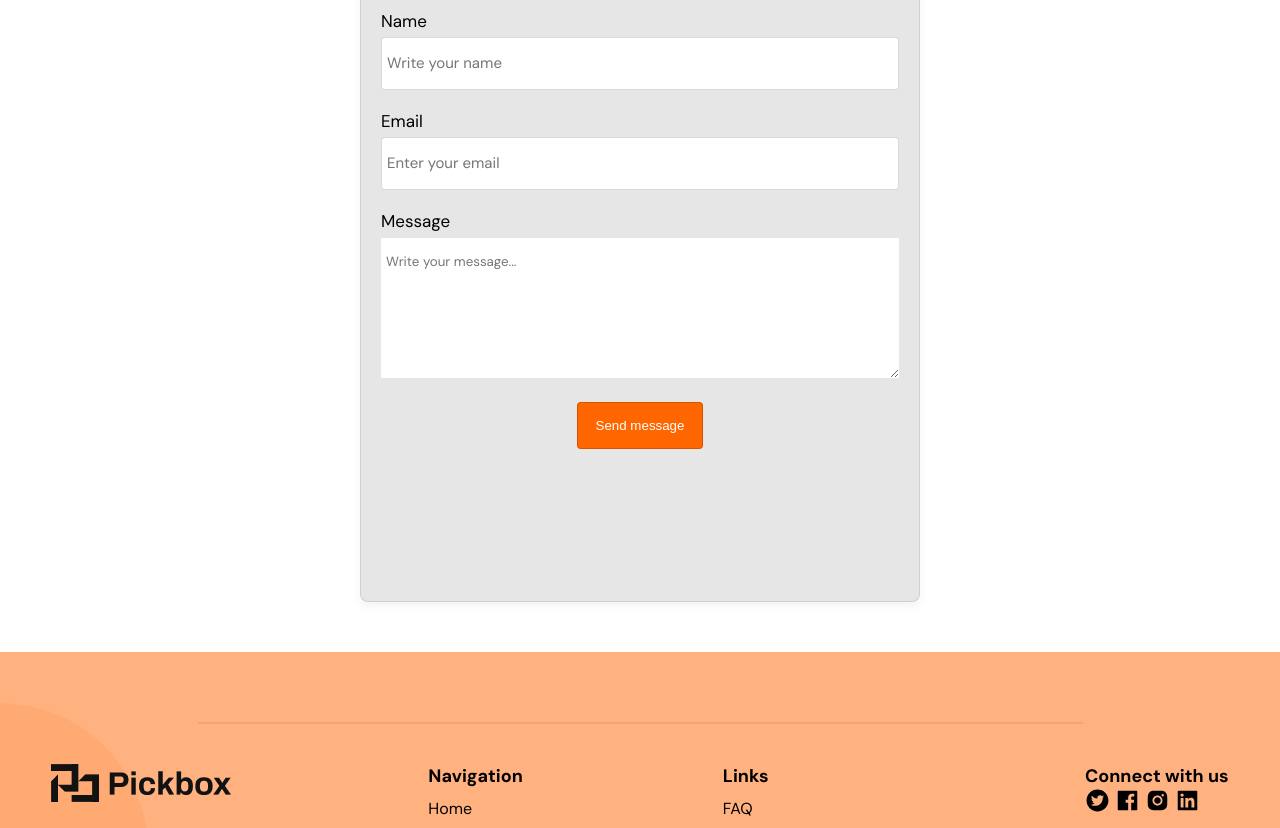
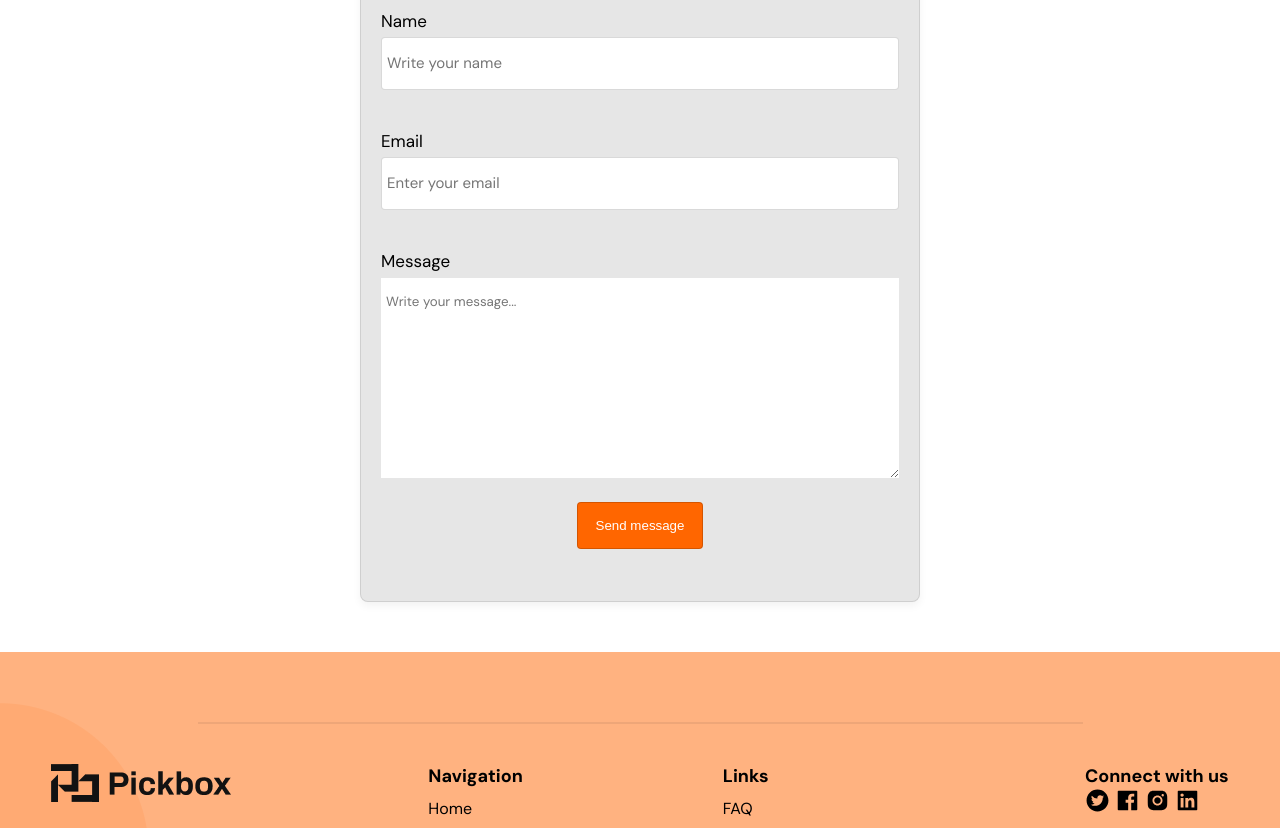
Before and after one commit to Pickbox-Project/Pickbox-frontend, a React (Create React App) app: page /contactus in a window 1280 px wide. Shown: the part 960-1788 px from the top of the page. Built offline with nearby package versions, Linux system fonts and the light colour scheme.

Commit message:
Faq and Contact us Component Edited

```diff
--- a/src/Components/ContactUs/ContactUs.css
+++ b/src/Components/ContactUs/ContactUs.css
@@ -31,7 +31,7 @@
     width: 100%;
     padding: 18px 5px 18px 5px;
     margin-top: 5px;
-    margin-bottom: 20px;
+    margin-bottom: 40px;
     background: #ffffff;
     border: 1px solid rgba(0, 0, 0, 0.15);
     border-radius: 4px;
@@ -48,7 +48,7 @@
 
 .contact-form>textarea {
     width: 100%;
-    height: 140px;
+    height: 200px;
     border: none;
     margin-top: 6px;
     padding: 15px 0px 0px 5px;
```
